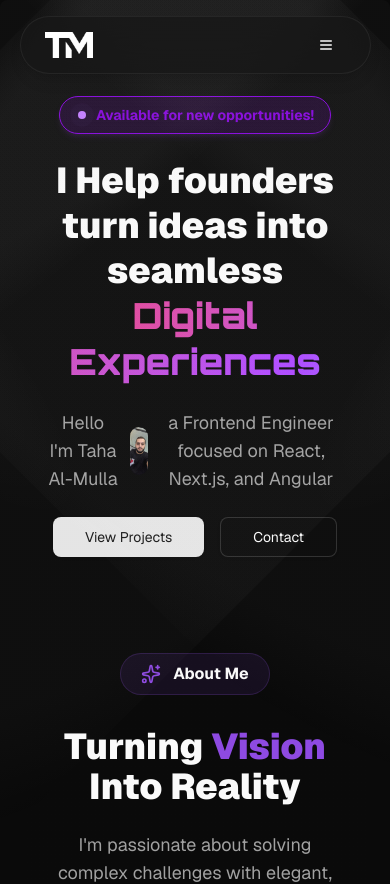
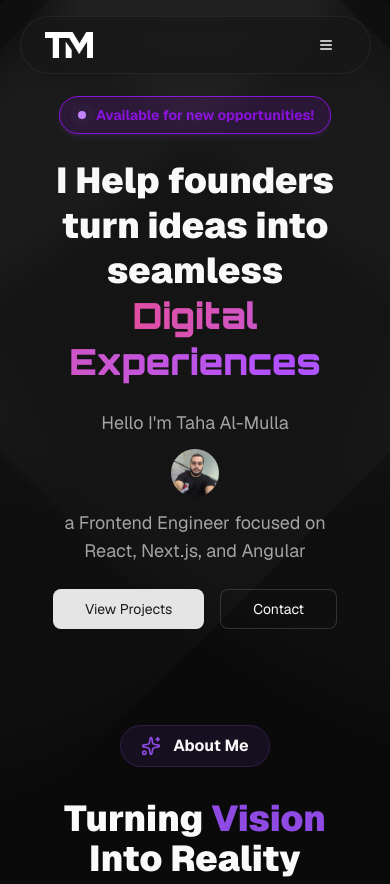
Before and after one commit to Taha1dev/new-cms-portfolio, a Next.js app: page / in a window 390 px wide. Shown: the top 884 px of the page. Built offline with nearby package versions, Linux system fonts and the light colour scheme.

Commit message:
chore: fix ui layering, responsiveness

```diff
--- a/src/components/custom/chunks/rotatating-flower.tsx
+++ b/src/components/custom/chunks/rotatating-flower.tsx
@@ -16,7 +16,7 @@ export default function RotatingFlower() {
   return (
     <div
       ref={ref}
-      className="absolute -top-[20rem] left-0 w-full flex justify-center overflow-hidden pointer-events-none opacity-100 dark:opacity-50"
+      className="absolute -top-[20rem] lg:left-0 -left-10 w-full flex justify-center overflow-hidden pointer-events-none opacity-100 dark:opacity-50"
     >
       <motion.div
         style={{ rotate }}
--- a/src/components/custom/footer.tsx
+++ b/src/components/custom/footer.tsx
@@ -99,7 +99,7 @@ export default function Footer() {
         {isVisible && (
           <Button
             onClick={scrollToTop}
-            className="fixed bottom-6 right-6 rounded-full w-12 h-12 shadow-lg border border-muted"
+            className="fixed bottom-6 right-6 rounded-full w-12 h-12 shadow-lg border border-muted z-20"
             size="icon"
           >
             <ArrowUp size={20} />
--- a/src/components/custom/hero.tsx
+++ b/src/components/custom/hero.tsx
@@ -43,9 +43,10 @@ export default function Hero() {
             <MagicText text="Digital Experiences" />
           </h1>
 
-          <div className="flex items-center justify-center gap-3 text-lg text-[var(--muted-foreground)]">
+          <div className="flex flex-col sm:flex-row items-center justify-center gap-3 text-lg text-muted-foreground text-center sm:text-left">
             <span>Hello I&apos;m Taha Al-Mulla</span>
-            <div className="relative h-12 w-12 rounded-full overflow-hidden">
+
+            <div className="relative h-12 w-12 rounded-full overflow-hidden shrink-0">
               <Image
                 src="/profile.jpg"
                 alt="Taha"
@@ -53,10 +54,12 @@ export default function Hero() {
                 className="object-cover"
               />
             </div>
+
             <span>
               a Frontend Engineer focused on React, Next.js, and Angular
             </span>
           </div>
+
 
           <div className="flex gap-4 justify-center relative">
             <Button size="lg" className="w-fit relative" onClick={() => scrollToSection('projects')}>
--- a/src/components/custom/projects.tsx
+++ b/src/components/custom/projects.tsx
@@ -238,7 +238,7 @@ export default function ProjectsSection() {
                             href={project.liveUrl}
                             target="_blank"
                             rel="noopener noreferrer"
-                            className="flex items-center gap-1.5 text-sm text-muted-foreground hover:text-primary transition-colors duration-300 hover:underline"
+                            className="flex items-center gap-1.5 text-sm text-foreground hover:text-primary transition-colors duration-300 hover:underline"
                           >
                             <ExternalLink className="w-4 h-4" /> Live Demo
                           </Link>
```
